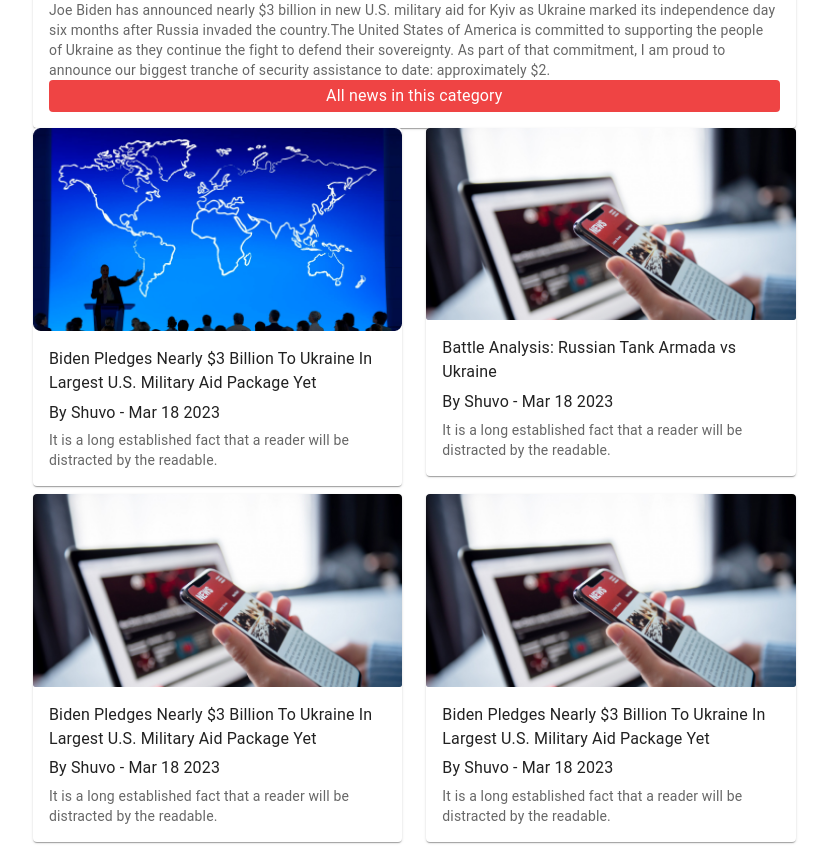
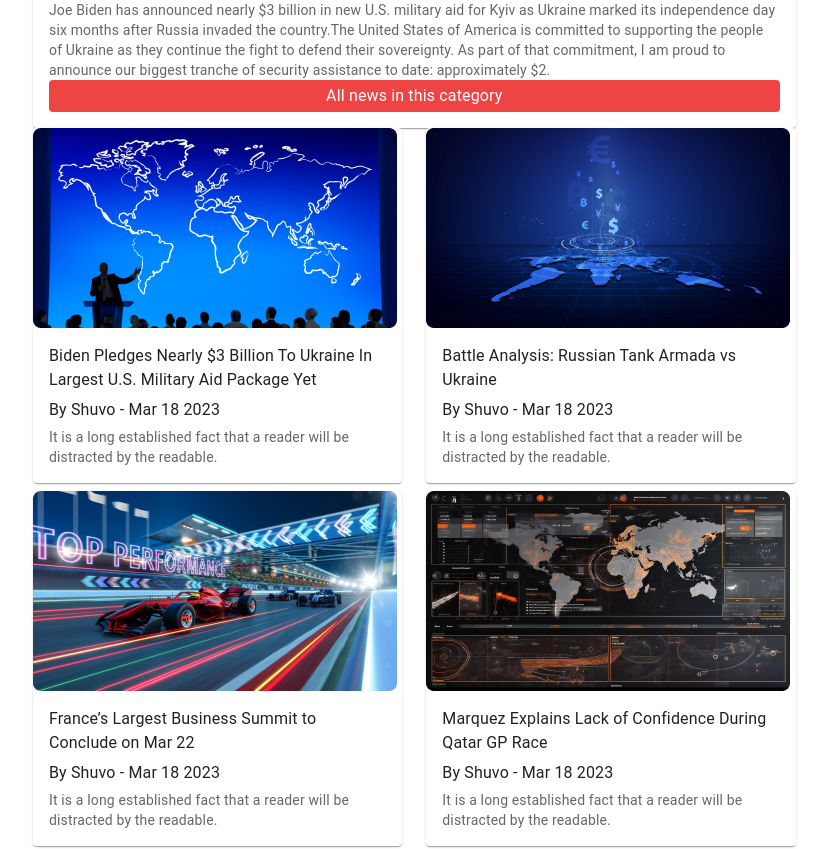
Before and after one commit to shuvo794/news-portal-site, a Next.js app: page / in a window 1280 px wide. Shown: the part 800-1649 px from the top of the page, without its empty margins (31-859 px from the left). Built offline with nearby package versions, Linux system fonts and the light colour scheme.

Commit message:
work a latest news section

```diff
--- a/src/components/ui/latestNews/latestNews.js
+++ b/src/components/ui/latestNews/latestNews.js
@@ -57,7 +57,7 @@ const latestNews = () => {
             <Card>
               <CardActionArea>
                 <CardMedia>
-                  <Image src={topnews1} width={800} alt="HeroImage" />
+                  <Image src={topnews1} alt="HeroImage" />
                 </CardMedia>
                 <CardContent>
                   <Typography gutterBottom component="div">
@@ -79,7 +79,7 @@ const latestNews = () => {
             <Card>
               <CardActionArea>
                 <CardMedia>
-                  <Image src={Rectangle} width={800} alt="HeroImage" />
+                  <Image src={topnews2} alt="HeroImage" />
                 </CardMedia>
                 <CardContent>
                   <Typography gutterBottom component="div">
@@ -100,12 +100,11 @@ const latestNews = () => {
             <Card>
               <CardActionArea>
                 <CardMedia>
-                  <Image src={Rectangle} width={800} alt="HeroImage" />
+                  <Image src={topnews3} alt="HeroImage" />
                 </CardMedia>
                 <CardContent>
                   <Typography gutterBottom component="div">
-                    Biden Pledges Nearly $3 Billion To Ukraine In Largest U.S.
-                    Military Aid Package Yet
+                    France’s Largest Business Summit to Conclude on Mar 22
                   </Typography>
                   <Typography gutterBottom component="div">
                     By Shuvo - Mar 18 2023
@@ -122,12 +121,11 @@ const latestNews = () => {
             <Card>
               <CardActionArea>
                 <CardMedia>
-                  <Image src={Rectangle} width={800} alt="HeroImage" />
+                  <Image src={topnews4}  alt="HeroImage" />
                 </CardMedia>
                 <CardContent>
                   <Typography gutterBottom component="div">
-                    Biden Pledges Nearly $3 Billion To Ukraine In Largest U.S.
-                    Military Aid Package Yet
+                    Marquez Explains Lack of Confidence During Qatar GP Race
                   </Typography>
                   <Typography gutterBottom component="div">
                     By Shuvo - Mar 18 2023
```
Also changed, not shown: src/components/ui/SideBar/SideBar.js (added).
